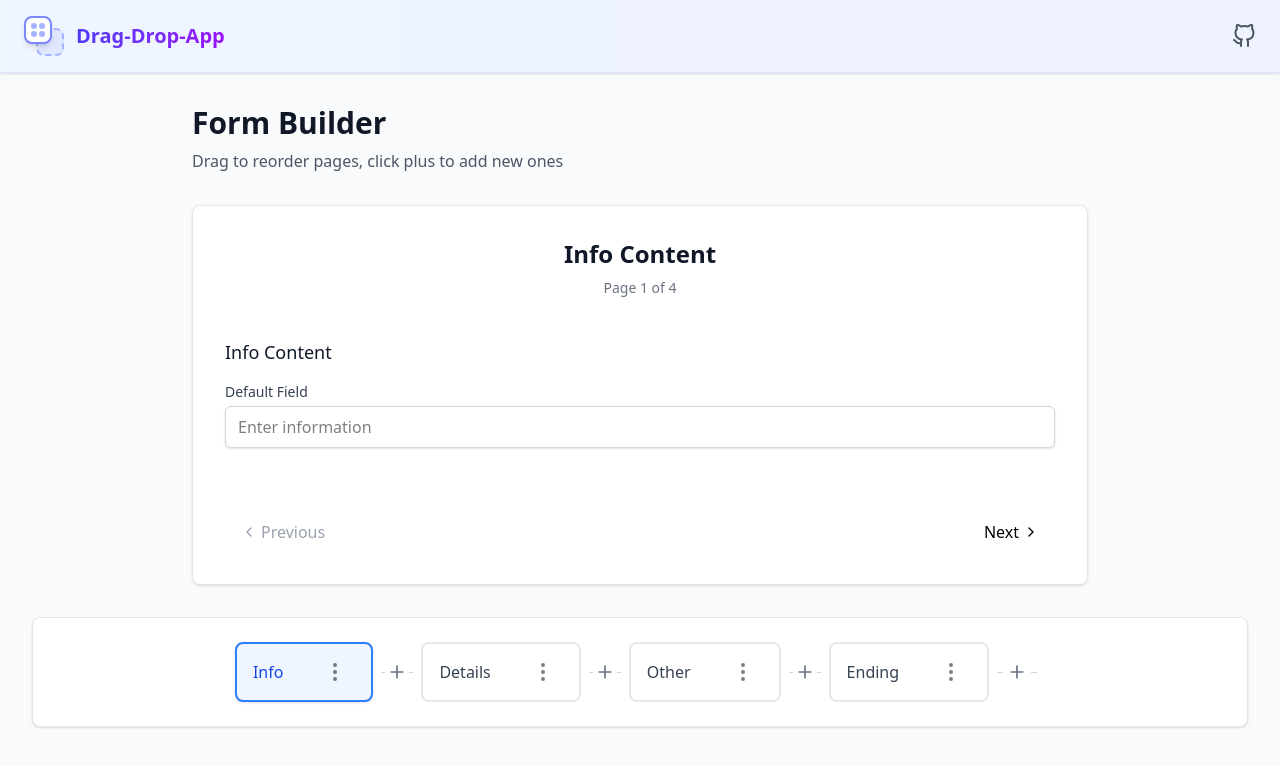
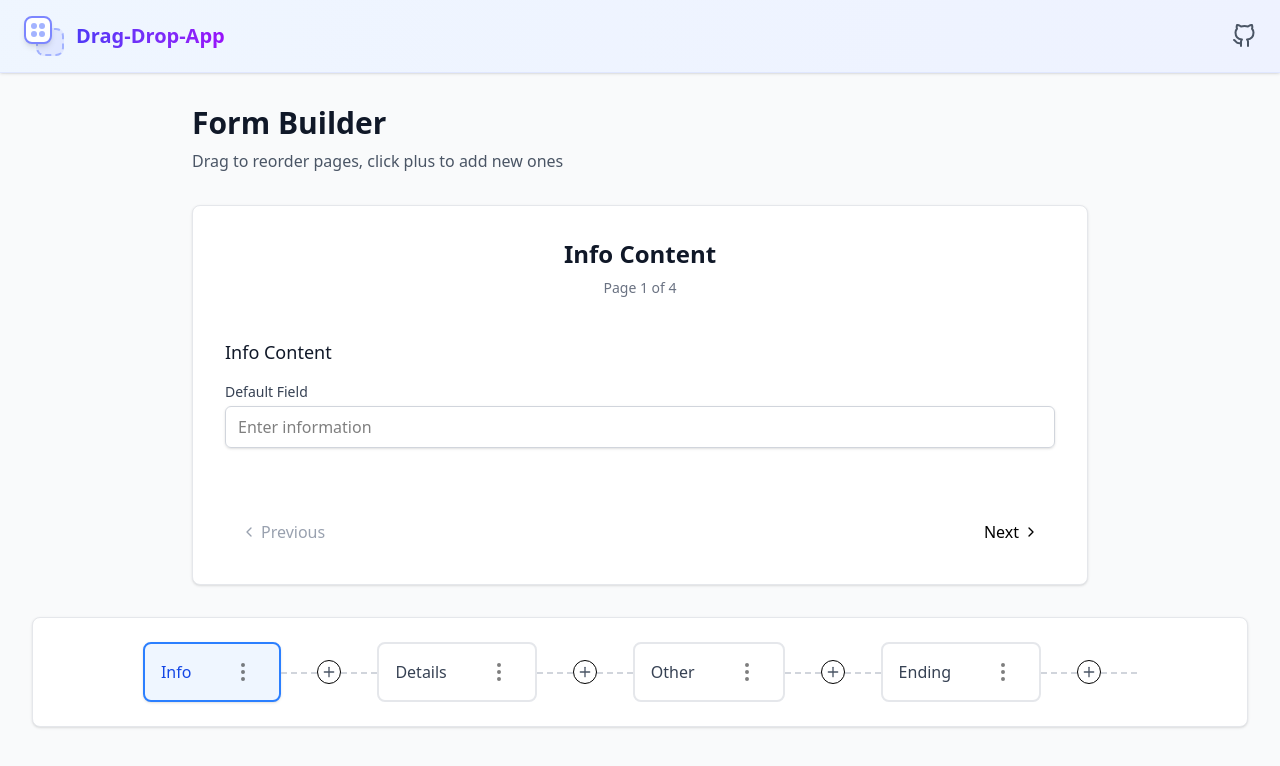
Before and after one commit to Harshsanas/frontend-drag-and-drop-pages, a React (Vite) app: page / in a window 1280 px wide. Shown: the top 766 px of the page. Built offline with nearby package versions, Linux system fonts and the light colour scheme.

Commit message:
dashed line

```diff
--- a/src/component/Hero.jsx
+++ b/src/component/Hero.jsx
@@ -196,12 +196,13 @@ const PageTab = ({
     <React.Fragment key={page.id}>
       {index > 0 && (
         <div className="relative flex items-center">
-          <div className="h-px w-8 bg-gray-300 mx-2 relative">
+          <div className="relative w-24 h-full flex items-center justify-center">
+            <div className="absolute top-1/2 left-0 right-0 h-px bg-transparent border-t-2 border-dashed border-gray-300"></div>
             <button
               onClick={() => onAddPage(index)}
-              className="absolute -top-3 left-1/2 transform -translate-x-1/2 h-6 w-6 rounded-full flex items-center justify-center bg-white hover:bg-gray-100 text-gray-500 hover:text-gray-700 cursor-pointer transition-colors"
+              className="absolute -top-3 left-1/2 transform -translate-x-1/2 h-6 w-6 rounded-full flex items-center justify-center border border-black bg-white hover:bg-gray-100 text-gray-500 hover:text-gray-700 cursor-pointer transition-colors"
             >
-              <Plus className="h-5 w-5" />
+              <Plus className="h-4 w-4 text-gray-600" />
             </button>
           </div>
         </div>
@@ -253,13 +254,14 @@ const PageTab = ({
       </div>
       {isLast && (
         <div className="relative flex items-center">
-          <div className="h-px w-10 bg-gray-300 mx-2 relative">
+          <div className="relative w-24 h-full flex items-center justify-center">
+            <div className="absolute top-1/2 left-0 right-0 h-px bg-transparent border-t-2 border-dashed border-gray-300"></div>
             <button
               onClick={() => onAddPage(pages.length)}
-              className="absolute -top-3.5 left-1/2 transform -translate-x-1/2 h-7 w-7 rounded-full flex items-center justify-center bg-white hover:bg-gray-100 text-gray-500 hover:text-gray-700 cursor-pointer transition-colors"
+              className="absolute -top-3 left-1/2 transform -translate-x-1/2 h-6 w-6 rounded-full border border-black flex items-center justify-center bg-white hover:bg-gray-100 text-gray-500 hover:text-gray-700 cursor-pointer transition-colors"
             >
-              <Plus className="h-5 w-5" />
-            </button>
+              <Plus className="h-4 w-4 text-gray-600" />
+            </button>{" "}
           </div>
         </div>
       )}
```
